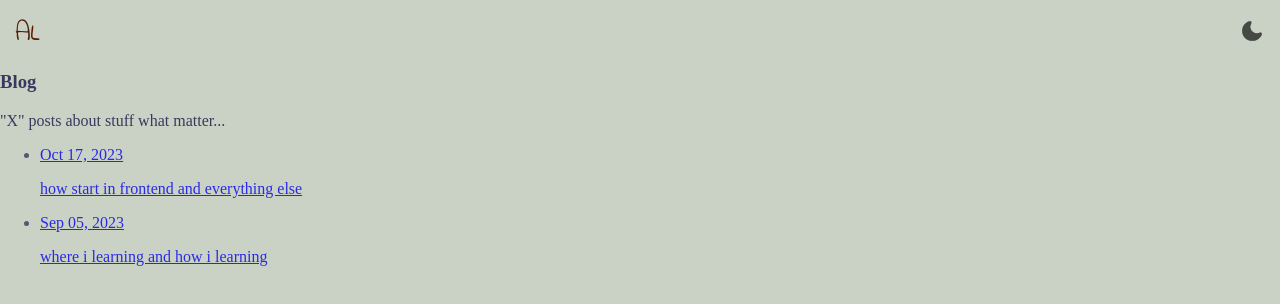
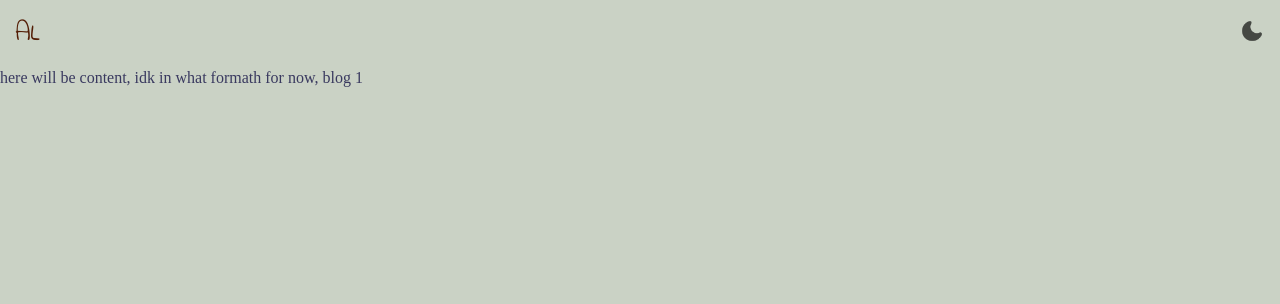
Before and after one commit to unikorm/portfolio, a React (Create React App) app: page /blog/1 in a window 1280 px wide. Shown: the top 304 px of the page. Built offline with nearby package versions, Linux system fonts and the light colour scheme; a web font is replaced by a local one.

Commit message:
okey, blog logic and navigationa and everything on it works well, now i can implement same logic on projects too, again i learn something new due to chaining routes of children, i know again more and more every day

```diff
--- a/src/blog.json
+++ b/src/blog.json
@@ -7,7 +7,7 @@
             "when": "2023-10-17",
             "author": "Adam Lednicky",
             "header": "just a little help even to my younger me, if I know that info what i know it would be easier now.",
-            "content": "here will be content, idk in what formath for now"
+            "content": "here will be content, idk in what formath for now, blog 1"
         },
         "2": {
             "id": 2,
@@ -15,7 +15,7 @@
             "when": "2023-09-05",
             "author": "Adam Lednicky",
             "header": "paths to learn and understand stuff is important, especially in development I think, and here is my common alternatives to do that properly ",
-            "content": "here will be content, idk in what formath for now"
+            "content": "here will be content, idk in what formath for now, blog 2"
         }
     }
 }
--- a/src/components/main/BlogSection.jsx
+++ b/src/components/main/BlogSection.jsx
@@ -29,7 +29,7 @@ const BlogSection = () => {
                     key={post.id}
                     initial={{ opacity: .8 }}
                     whileHover={{ x: 7, opacity: 1 }}>
-                        <Link to="/" key={post.id} >
+                        <Link to={`/blog/${post.id}`} key={post.id} >
                         <p>{formatDate(post.when)}</p>
                         <p>{post.title}</p>
                         </Link>
--- a/src/pages/Blog.jsx
+++ b/src/pages/Blog.jsx
@@ -2,10 +2,30 @@
 import styles from "../styles/blog.module.css";
 import data from "../blog.json";
 
-import { Link } from "react-router-dom";
+import React, { useState, useEffect } from "react";
+import { useLocation, Link } from "react-router-dom";
 import { motion } from "framer-motion";
+import BlogPost from "./BlogPost";
 
 const Blog = () => {
+
+    const location = useLocation();
+    const [isBlogPost, setIsBlogPost] = useState(false);
+
+    useEffect(() => {
+
+        const handleRouteChange = () => {
+            setIsBlogPost(location.pathname.startsWith("/blog/"));
+        };
+
+        window.addEventListener("popstate", handleRouteChange);
+        handleRouteChange();
+
+        return () => {
+            window.removeEventListener("popstate", handleRouteChange);
+        };
+
+    }, [location.pathname]);
 
     const formatDate = (date) =>
       new Date(date).toLocaleString('en-US', {
@@ -22,6 +42,10 @@ const Blog = () => {
     const postsArray = convertPostsToArray(posts);
 
 return (
+
+    isBlogPost ? (
+        <BlogPost />
+    ) : (
         <section className={styles.sectionBlog}>
             <h3>Blog</h3>
             <p>"X" posts about stuff what matter...</p>
@@ -31,15 +55,16 @@ return (
                     key={post.id}
                     initial={{ opacity: .8 }}
                     whileHover={{ x: 7, opacity: 1 }}>
-                    <Link to={`/${post.id}`} key={post.id} >
+                    <Link to={`/blog/${post.id}`} key={post.id} >
                         <p>{formatDate(post.when)}</p>
                         <p>{post.title}</p>
                         </Link>
                     </motion.li>
                 ))}
             </ul>
+        </section>
+    )
 
-    </section>
 );
 
 };
```
Also changed, not shown: src/router.js (+5 -5 lines). Lines whose indentation alone changed are shown as unchanged.
